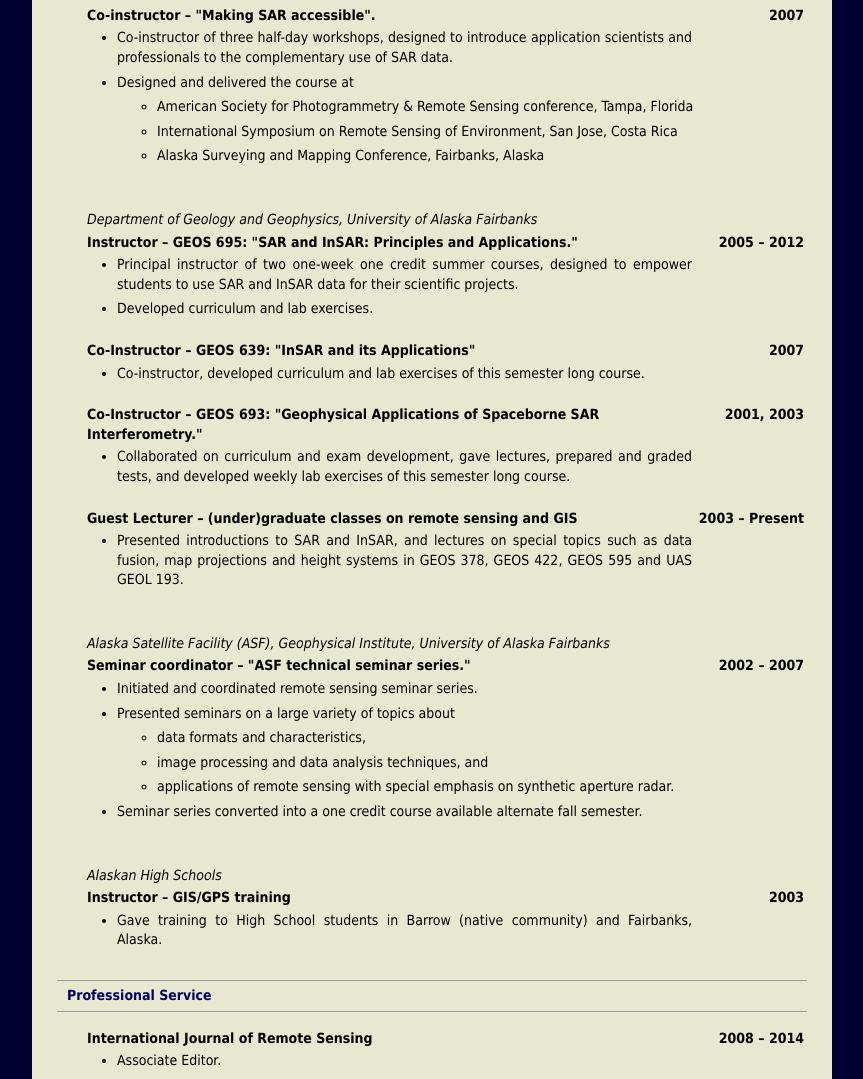
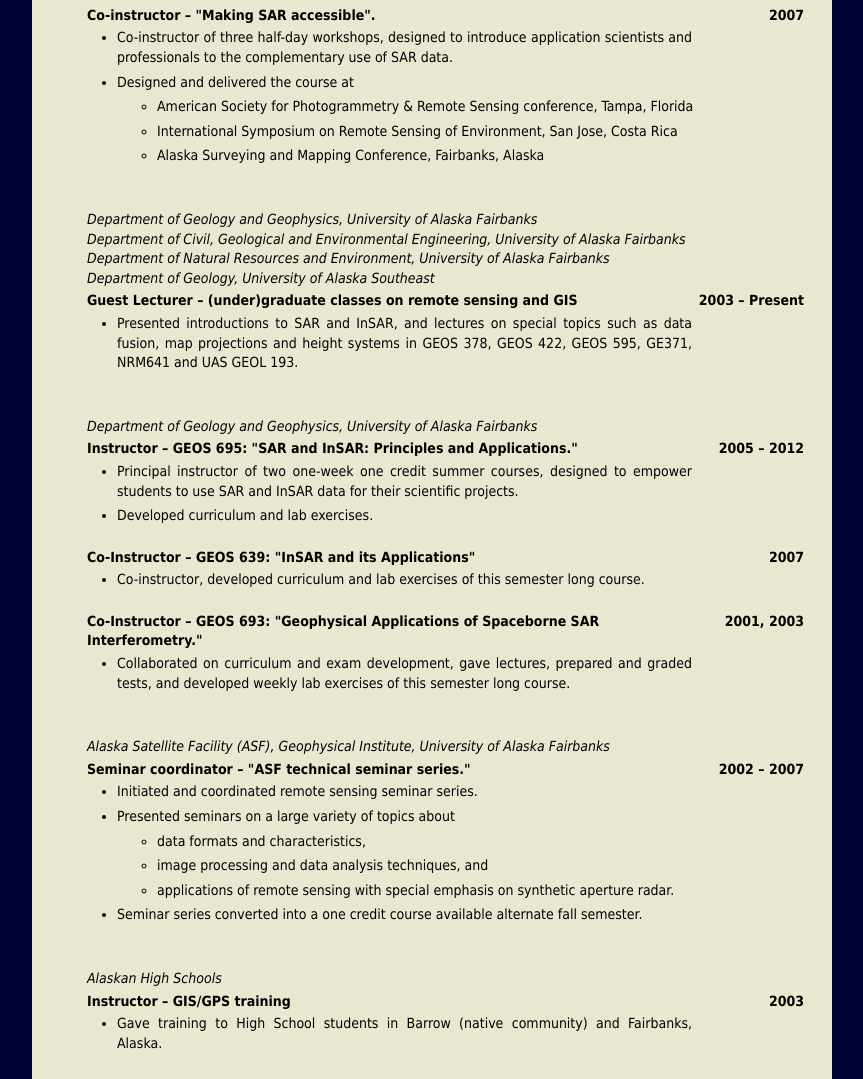
Before and after one commit to rudigens/rudigens.github.io, a plain HTML site: page curriculum_vitae.html in a window 1280 px wide. Shown: the part 3551-4630 px from the top of the page, without its empty margins (208-1071 px from the left). Drawn offline with Linux system fonts and the light colour scheme.

Commit message:
Updated the curriculum vitae.

```diff
--- a/curriculum_vitae.html
+++ b/curriculum_vitae.html
@@ -219,6 +219,11 @@ Enschede, the Netherlands</div>
 </ul>
 </li>
 </ul>
+<div class="location">Department of Geology and Geophysics, University of Alaska Fairbanks<br/>Department of Civil, Geological and Environmental Engineering, University of Alaska Fairbanks<br/>Department of Natural Resources and Environment, University of Alaska Fairbanks<br/>Department of Geology, University of Alaska Southeast</div>
+<div class="activity"><table><tr><td class="assignment">Guest Lecturer &ndash; (under)graduate classes on remote sensing and GIS</td><td class="period">2003 &ndash; Present</td></tr></table></div>
+<ul>
+<li class="details">Presented introductions to SAR and InSAR, and lectures on special topics such as data fusion, map projections and height systems in GEOS 378, GEOS 422, GEOS 595, GE371, NRM641 and UAS GEOL 193.</li>
+</ul>
 <div class="location">Department of Geology and Geophysics, University of Alaska Fairbanks</div>
 <div class="activity"><table><tr><td class="assignment">Instructor &ndash; GEOS 695: "SAR and InSAR: Principles and Applications."</td><td class="period">2005 &ndash; 2012</td></tr></table></div>
 <ul>
@@ -232,10 +237,6 @@ Enschede, the Netherlands</div>
 <div class="activity"><table><tr><td class="assignment">Co-Instructor &ndash; GEOS 693: "Geophysical Applications of Spaceborne SAR Interferometry."</td><td class="period">2001, 2003</td></tr></table></div>
 <ul>
 <li class="details">Collaborated on curriculum and exam development, gave lectures, prepared and graded tests, and developed weekly lab exercises of this semester long course.</li>
-</ul>
-<div class="activity"><table><tr><td class="assignment">Guest Lecturer &ndash; (under)graduate classes on remote sensing and GIS</td><td class="period">2003 &ndash; Present</td></tr></table></div>
-<ul>
-<li class="details">Presented introductions to SAR and InSAR, and lectures on special topics such as data fusion, map projections and height systems in GEOS 378, GEOS 422, GEOS 595 and UAS GEOL 193.</li>
 </ul>
 <div class="location">Alaska Satellite Facility (ASF), Geophysical Institute, University of Alaska Fairbanks</div>
 <div class="activity"><table><tr><td class="assignment">Seminar coordinator &ndash; "ASF technical seminar series."</td><td class="period">2002 &ndash; 2007</td></tr></table></div>
@@ -301,7 +302,7 @@ Enschede, the Netherlands</div>
 </div>
 </div>
 <div id="footer">
-<span id="update">Last update: 27-Aug-2022<br />
+<span id="update">Last update: 11-Sep-2022<br />
 Copyright &#169; 2008-2022 Rudi Gens. All rights reserved.</span>
 <span id="validation">
 <span class="paragraph"><a href="http://validator.w3.org/check?uri=referer" title="XHTML validation.">XHTML</a> -
```
Also changed, not shown: 1 other file.
